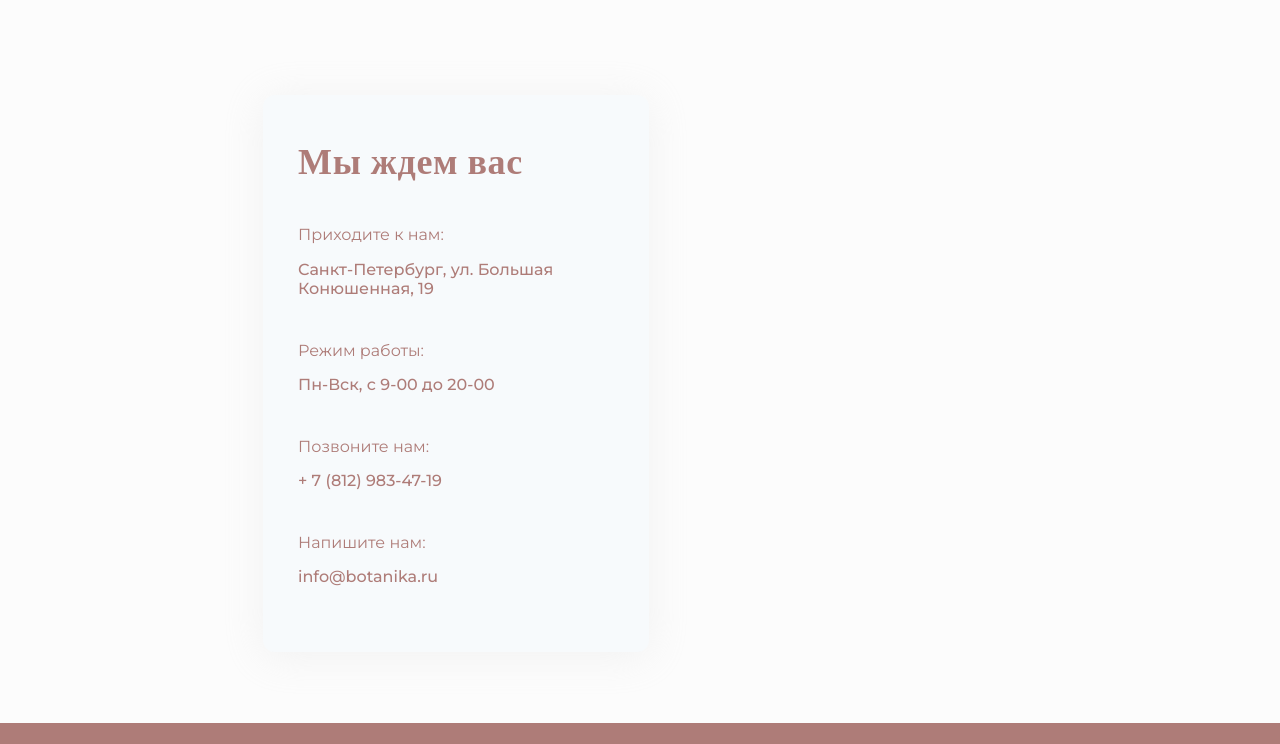
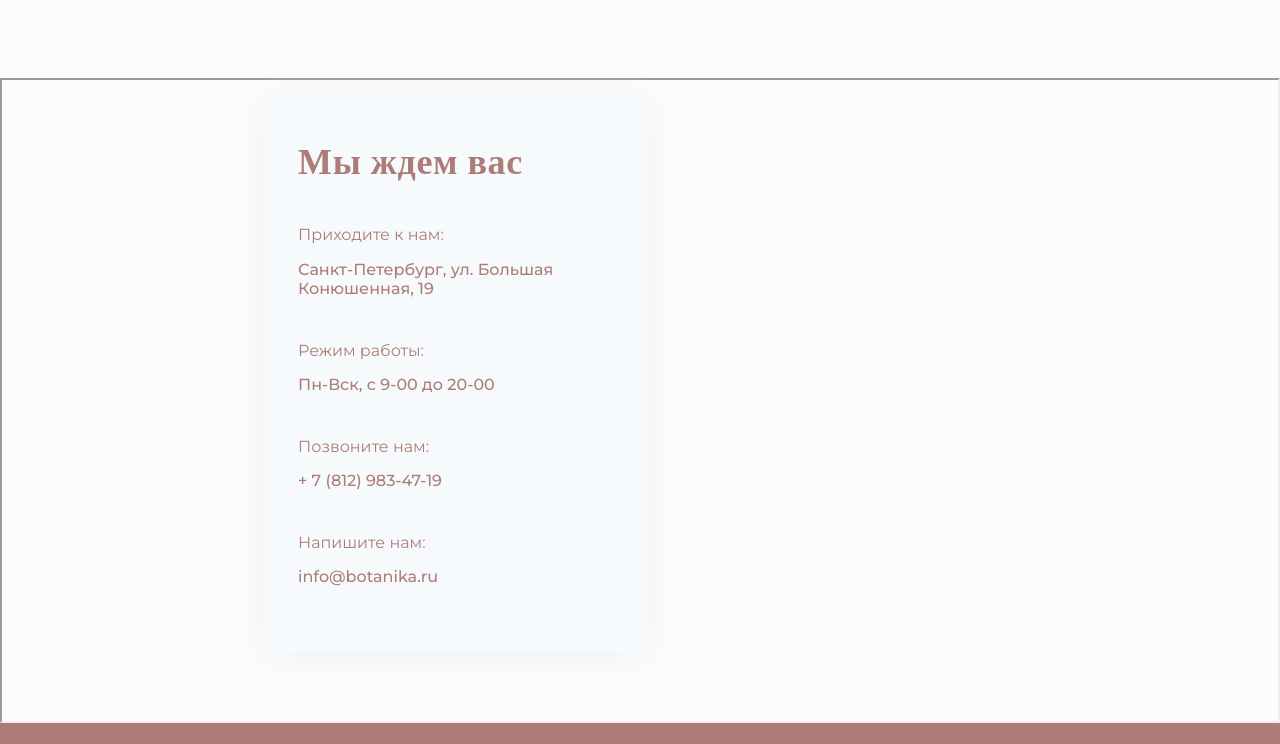
Before and after one commit to Nikolaisedoi/Botanika, a plain HTML site: page index.html in a window 1280 px wide. Shown: the part 3681-4425 px from the top of the page. Drawn offline with nearby package versions, Linux system fonts and the light colour scheme; a web font is replaced by a local one.

Commit message:
Add files via upload

```diff
--- a/index.html
+++ b/index.html
@@ -520,7 +520,6 @@
             src="https://yandex.ru/map-widget/v1/?um=constructor%3A03bbf0534e510f0fa3ec5a9ce1f1420ce3d3b7a35df6d4a7a2120b4d713585eb&amp;source=constructor"
             width="724"
             height="400"
-            frameborder="0"
           ></iframe>
           <!-- <img src="img/map.jpg" alt="Карта" /> -->
           <div class="contacts__box">
```
